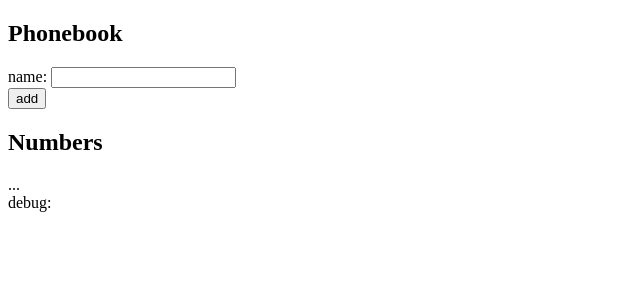
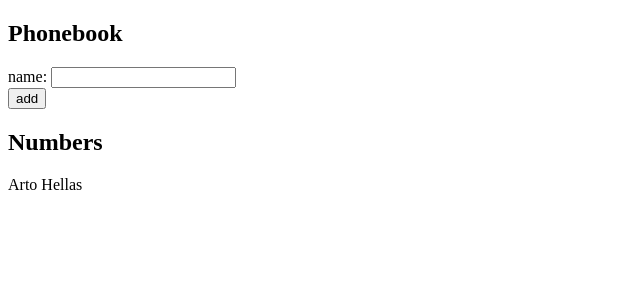
Before and after one commit to JoMaRoNe/FullStackOpen, a React app in the folder part2/phonebook/: page / in a window 1280 px wide. Shown: the top 300 px of the page, without its empty margins (0-640 px from the left). Built offline with nearby package versions, Linux system fonts and the light colour scheme; the HTML template or start-up script is replaced by a standard one.

Commit message:
Ex. 2.6 finished

```diff
--- a/part2/phonebook/src/App.jsx
+++ b/part2/phonebook/src/App.jsx
@@ -1,4 +1,5 @@
 import { useState } from 'react'
+import Person from './components/Person'
 
 const App = () => {
   const [persons, setPersons] = useState([
@@ -6,20 +7,36 @@ const App = () => {
   ])
   const [newName, setNewName] = useState('')
 
+  const addPerson = (event) => {
+    event.preventDefault ()
+    setPersons(persons.concat({name:newName}))
+    setNewName('')
+  }
+
+  const handlePersonChange = (event) => {
+    setNewName(event.target.value)
+  }
+
   return (
     <div>
       <h2>Phonebook</h2>
-      <form>
+      <form onSubmit={addPerson}>
         <div>
-          name: <input />
+          name: <input
+            value={newName}
+            onChange={handlePersonChange}
+          />
         </div>
         <div>
           <button type="submit">add</button>
         </div>
       </form>
       <h2>Numbers</h2>
-      ...
-      <div>debug: {newName} </div>
+      <div>
+        {persons.map(person =>
+          <Person key={person.name}  person={person} />
+        )}
+      </div>
     </div>
   )
 }
--- /dev/null
+++ b/part2/phonebook/src/components/Person.jsx
@@ -0,0 +1,7 @@
+const Person = ({person}) => {
+    return (
+        <p>{person.name}</p>
+    )
+}
+
+export default Person
```
